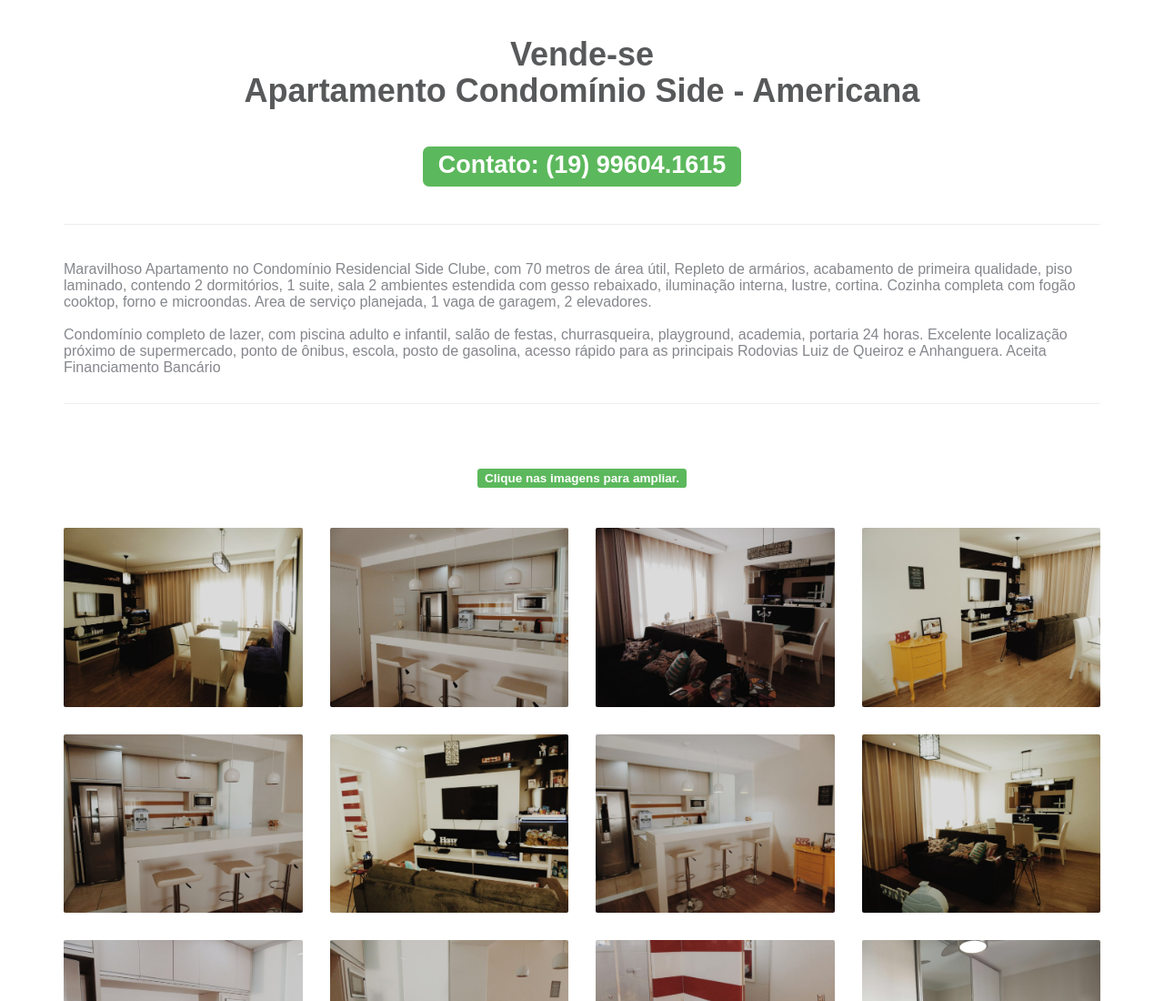
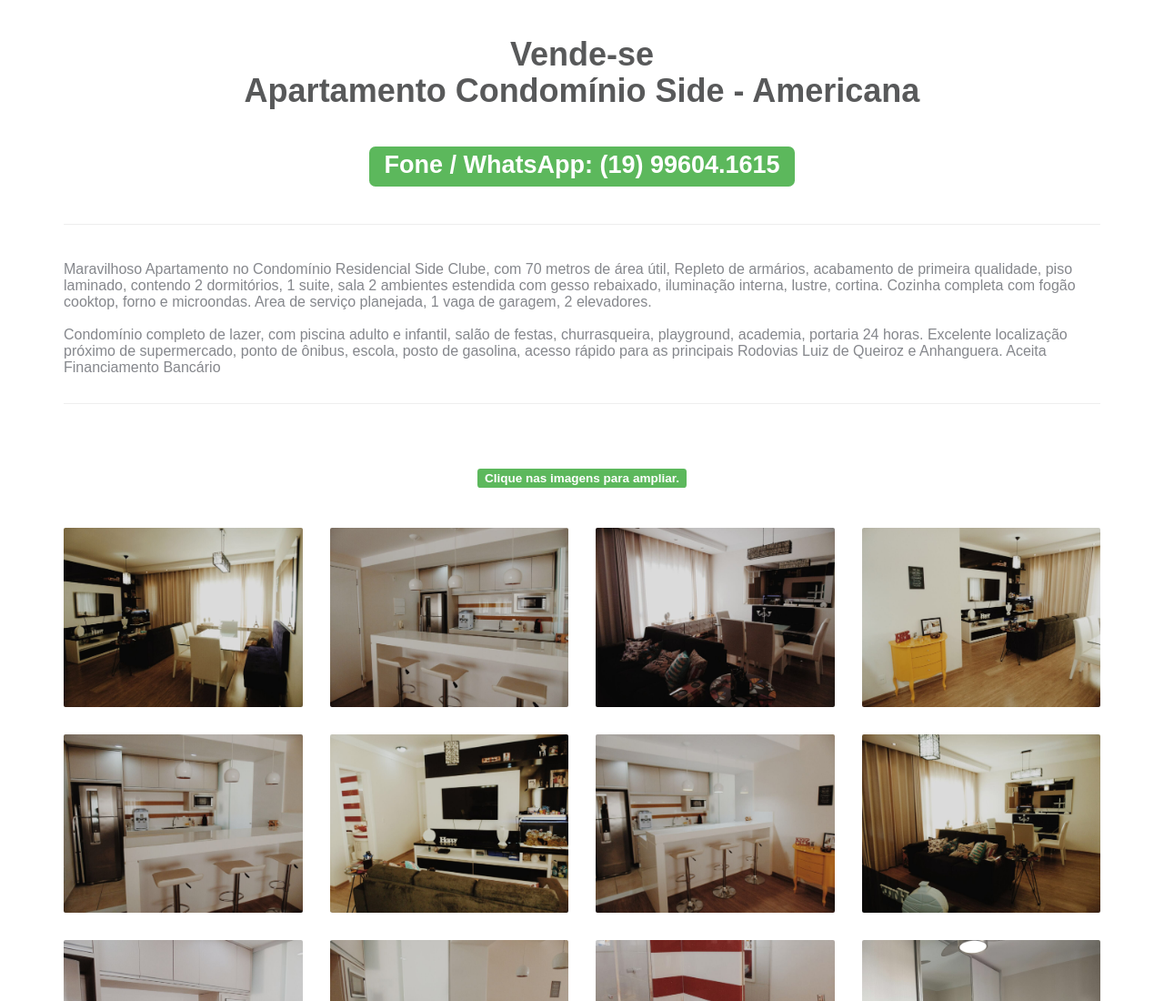
Before and after one commit to sidimar/aptoside, a plain HTML site: page index.html in a window 1280 px wide. Shown: the top 1100 px of the page at 91% size. Drawn offline with nearby package versions, Linux system fonts and the light colour scheme; some packages are replaced by stand-ins of ours; a script that the page names is missing; a web font is replaced by a local one.

Commit message:
Contact updated

```diff
--- a/index.html
+++ b/index.html
@@ -21,7 +21,7 @@
 
     <div class="container gallery-container">
 
-        <h1>Vende-se<br>Apartamento Condomínio Side - Americana <br><br><span class="label label-success">Contato: (19) 99604.1615</span></h1><br>
+        <h1>Vende-se<br>Apartamento Condomínio Side - Americana <br><br><span class="label label-success">Fone / WhatsApp:  (19) 99604.1615</span></h1><br>
         <hr>
         <h1 class="text-center"></h1>
         <p class="page-description">
```
